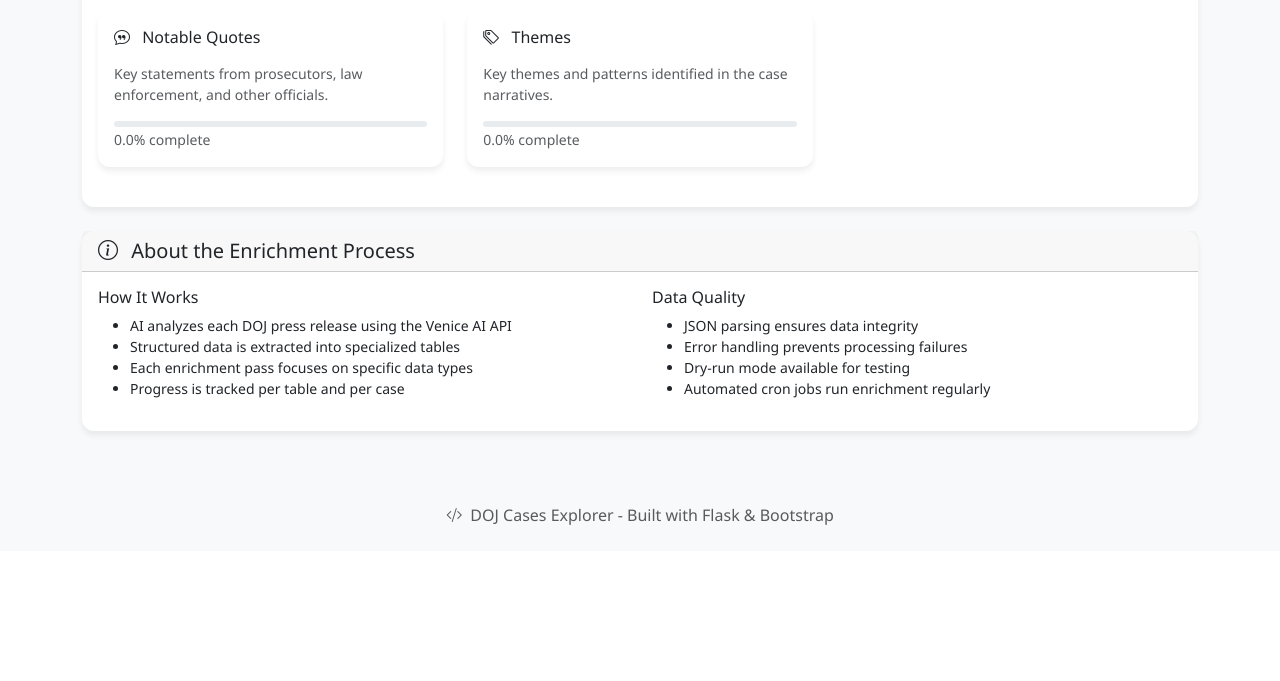
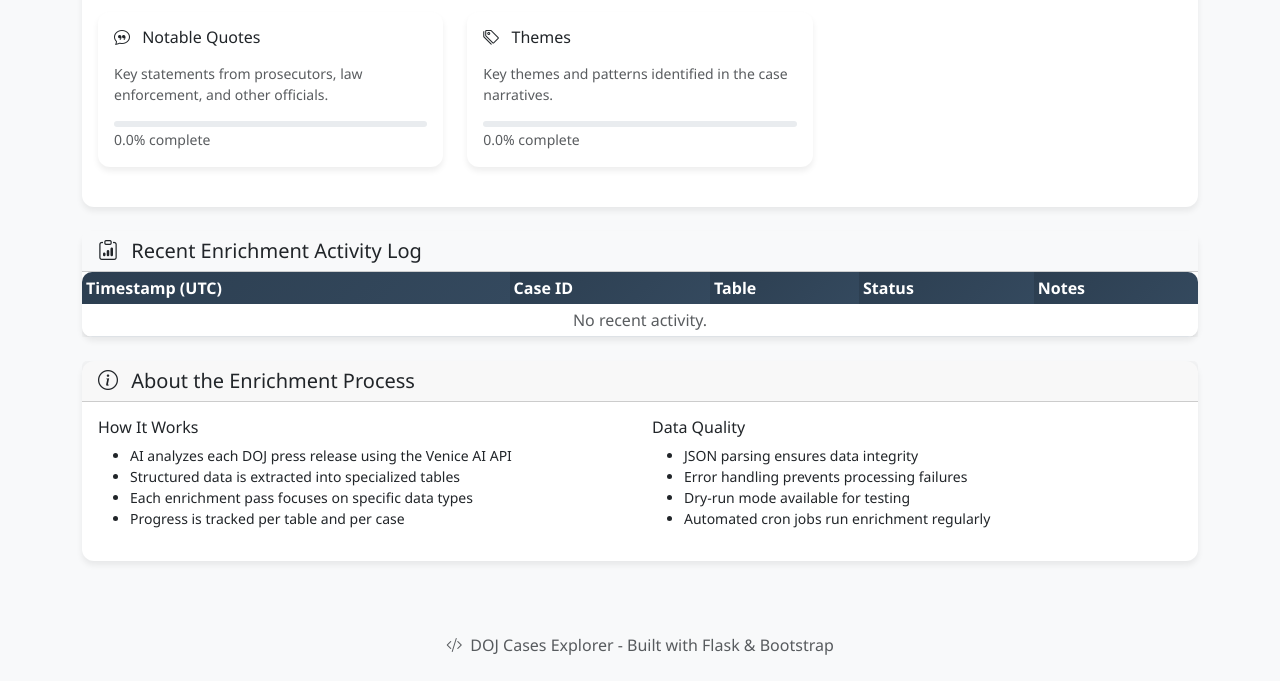
Before and after one commit to actuallyrizzn/project1960, a Flask app: template templates/enrichment.html in a window 1280 px wide. Shown: the part 830-1511 px from the top of the page. Before the commit the page ends 1355 px from the top, so only its background shows below. Run offline with Flask 3, Linux system fonts and the light colour scheme; the template is opened without the code that fills it, so the values that code supplies are empty.

Commit message:
feat: implement enrichment activity logging and dashboard display
- Added `enrichment_activity_log` table to track enrichment activities with timestamps, case IDs, table names, statuses, and notes.
- Updated `enrichment_dashboard` route to fetch and display recent activity logs.
- Introduced `log_enrichment_activity` function to log success and error statuses during data storage operations.
- Enhanced the `store_extracted_data` function to log activities for various data types.
- Updated `enrichment.html` template to include a new section for displaying the activity log.

```diff
--- a/app.py
+++ b/app.py
@@ -1,4 +1,4 @@
-from flask import Flask, render_template, request, jsonify, redirect, url_for
+from flask import Flask, render_template, request, jsonify, redirect, url_for, flash, send_from_directory
 import sqlite3
 import json
 from datetime import datetime
@@ -208,8 +208,18 @@
 @app.route('/enrichment')
 def enrichment_dashboard():
     """Enrichment progress dashboard."""
-    stats = get_stats()
-    return render_template('enrichment.html', stats=stats)
+    conn = sqlite3.connect('doj_cases.db')
+    cursor = conn.cursor()
+    # Fetch recent activity log (last 50 entries)
+    cursor.execute('''
+        SELECT timestamp, case_id, table_name, status, notes
+        FROM enrichment_activity_log
+        ORDER BY timestamp DESC
+        LIMIT 50
+    ''')
+    activity_log = cursor.fetchall()
+    conn.close()
+    return render_template('enrichment.html', activity_log=activity_log)
 
 @app.route('/api/stats')
 def api_stats():
--- a/templates/enrichment.html
+++ b/templates/enrichment.html
@@ -272,6 +272,56 @@
     </div>
 </div>
 
+<!-- Activity Log Section -->
+<div class="row mt-4">
+    <div class="col-12">
+        <div class="card">
+            <div class="card-header bg-light">
+                <h5 class="mb-0">
+                    <i class="bi bi-clipboard-data me-2"></i>
+                    Recent Enrichment Activity Log
+                </h5>
+            </div>
+            <div class="card-body p-0">
+                <div class="table-responsive">
+                    <table class="table table-sm table-hover mb-0">
+                        <thead class="table-light">
+                            <tr>
+                                <th scope="col">Timestamp (UTC)</th>
+                                <th scope="col">Case ID</th>
+                                <th scope="col">Table</th>
+                                <th scope="col">Status</th>
+                                <th scope="col">Notes</th>
+                            </tr>
+                        </thead>
+                        <tbody>
+                            {% for log in activity_log %}
+                            <tr>
+                                <td class="text-nowrap">{{ log[0][:19].replace('T', ' ') }}</td>
+                                <td class="text-monospace small">{{ log[1] }}</td>
+                                <td>{{ log[2] }}</td>
+                                <td>
+                                    {% if log[3] == 'success' %}
+                                        <span class="badge bg-success">Success</span>
+                                    {% elif log[3] == 'skipped' %}
+                                        <span class="badge bg-warning text-dark">Skipped</span>
+                                    {% else %}
+                                        <span class="badge bg-danger">Error</span>
+                                    {% endif %}
+                                </td>
+                                <td class="small">{{ log[4] }}</td>
+                            </tr>
+                            {% else %}
+                            <tr><td colspan="5" class="text-center text-muted">No recent activity.</td></tr>
+                            {% endfor %}
+                        </tbody>
+                    </table>
+                </div>
+            </div>
+        </div>
+    </div>
+</div>
+
 <!-- Enrichment Process Information -->
 <div class="row mt-4">
     <div class="col-12">
```
Also changed, not shown: enrich_cases.py (+33 -0 lines).
